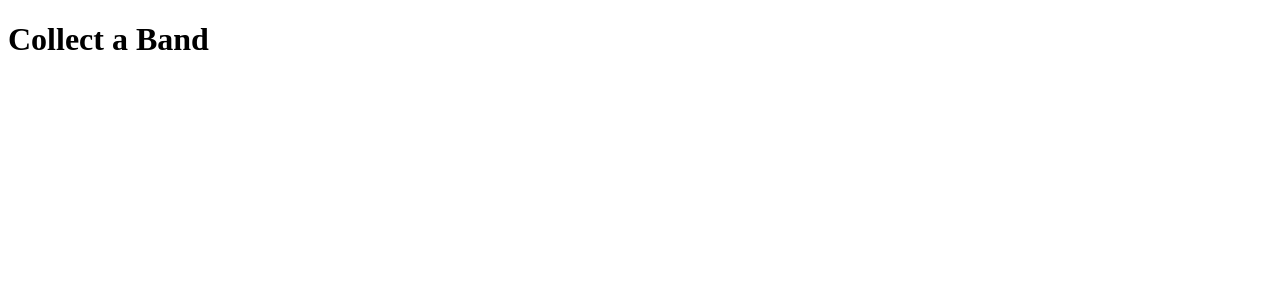
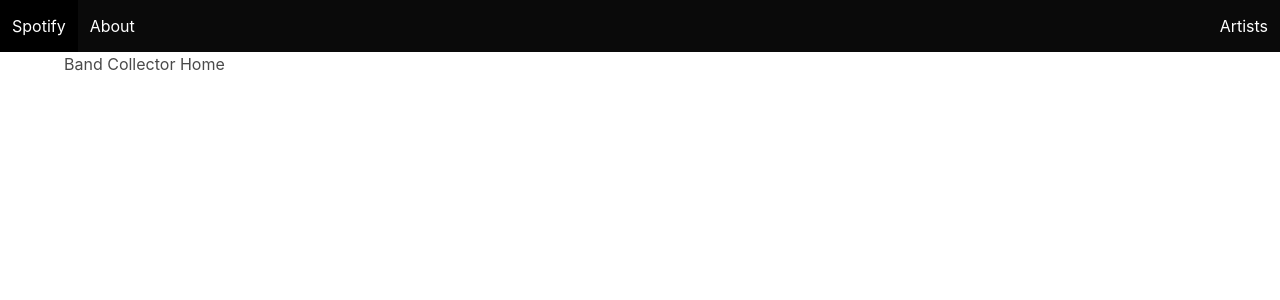
Before and after one commit to Gabrielcruz1/django-collector, a Django app: page / in a window 1280 px wide. Shown: the top 300 px of the page. Run offline with Django 4.2, Linux system fonts and the light colour scheme.

Commit message:
added DTL to extend base.html

```diff
--- /dev/null
+++ b/main_app/templates/base.html
@@ -0,0 +1,36 @@
+<!DOCTYPE html>
+<html lang="en">
+    <head>
+        <meta charset="UTF-8" />
+        <meta http-equiv="X-UA-Compatible" content="IE=edge" />
+        <meta name="viewport" content="width=device-width, initial-scale=1.0" />
+        <link rel="stylesheet" href="https://cdn.jsdelivr.net/npm/bulma@0.9.2/css/bulma.min.css">
+        <script src="https://code.jquery.com/jquery-3.6.0.min.js" integrity="sha256-/xUj+3OJU5yExlq6GSYGSHk7tPXikynS7ogEvDej/m4=" crossorigin="anonymous"></script>
+        <title>Spotify - {% block title %}{% endblock %}</title>
+    </head>
+    <body >
+        <nav class="navbar is-black" role="navigation" aria-label="main navigation">
+            <div class="navbar-brand">
+                <a class="navbar-item" href="/">Spotify</a>
+                <a role="button" class="navbar-burger" aria-label="menu" aria-expanded="false">
+                    <span aria-hidden="true"></span>
+                    <span aria-hidden="true"></span>
+                    <span aria-hidden="true"></span>
+                </a>
+            </div>
+            <div class="navbar-menu navbar-start">
+                <a class="navbar-item" href="/about">About</a>
+            </div>
+            <div class="navbar-menu navbar-end">
+                <a class="navbar-item" href="/artists">Artists</a>
+            </div>
+        </nav>
+        <div class="container">
+
+            {% block content %}{% endblock %}
+
+        </div>
+      </div>
+    </div>
+  </body>
+</html>
--- a/main_app/templates/home.html
+++ b/main_app/templates/home.html
@@ -1,12 +1,4 @@
-<!DOCTYPE html>
-<html lang="en">
-    <head>
-        <meta charset="UTF-8" />
-        <meta http-equiv="X-UA-Compatible" content="IE=edge" />
-        <meta name="viewport" content="width=device-width, initial-scale=1.0" />
-        <title>Django Band Collector</title>
-    </head>
-    <body>
-        <h1>Collect a Band</h1>
-    </body>
-</html>
+{% extends 'base.html' %}
+{% block content %}
+<h1>Band Collector Home</h1>
+{% endblock %}
```
